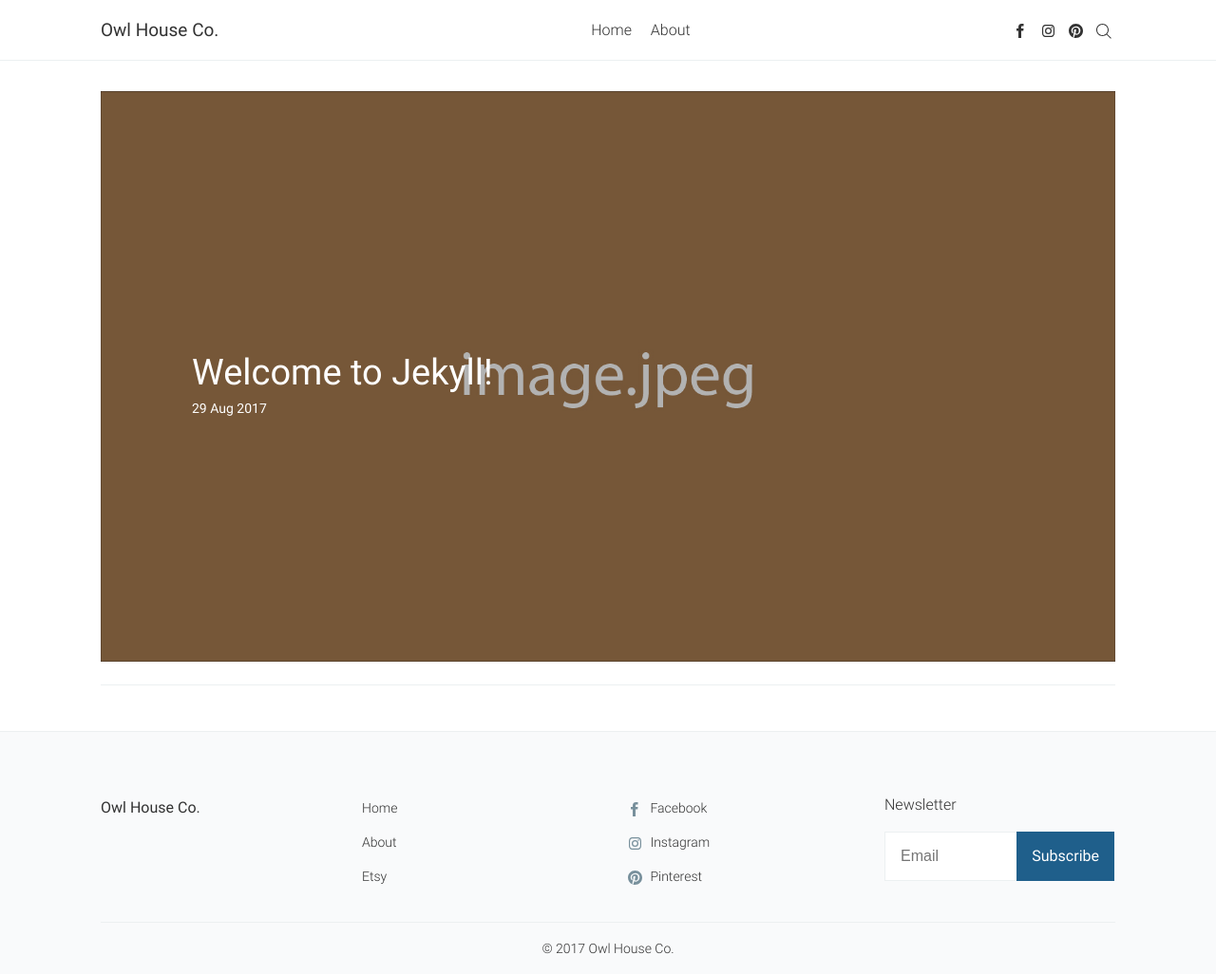
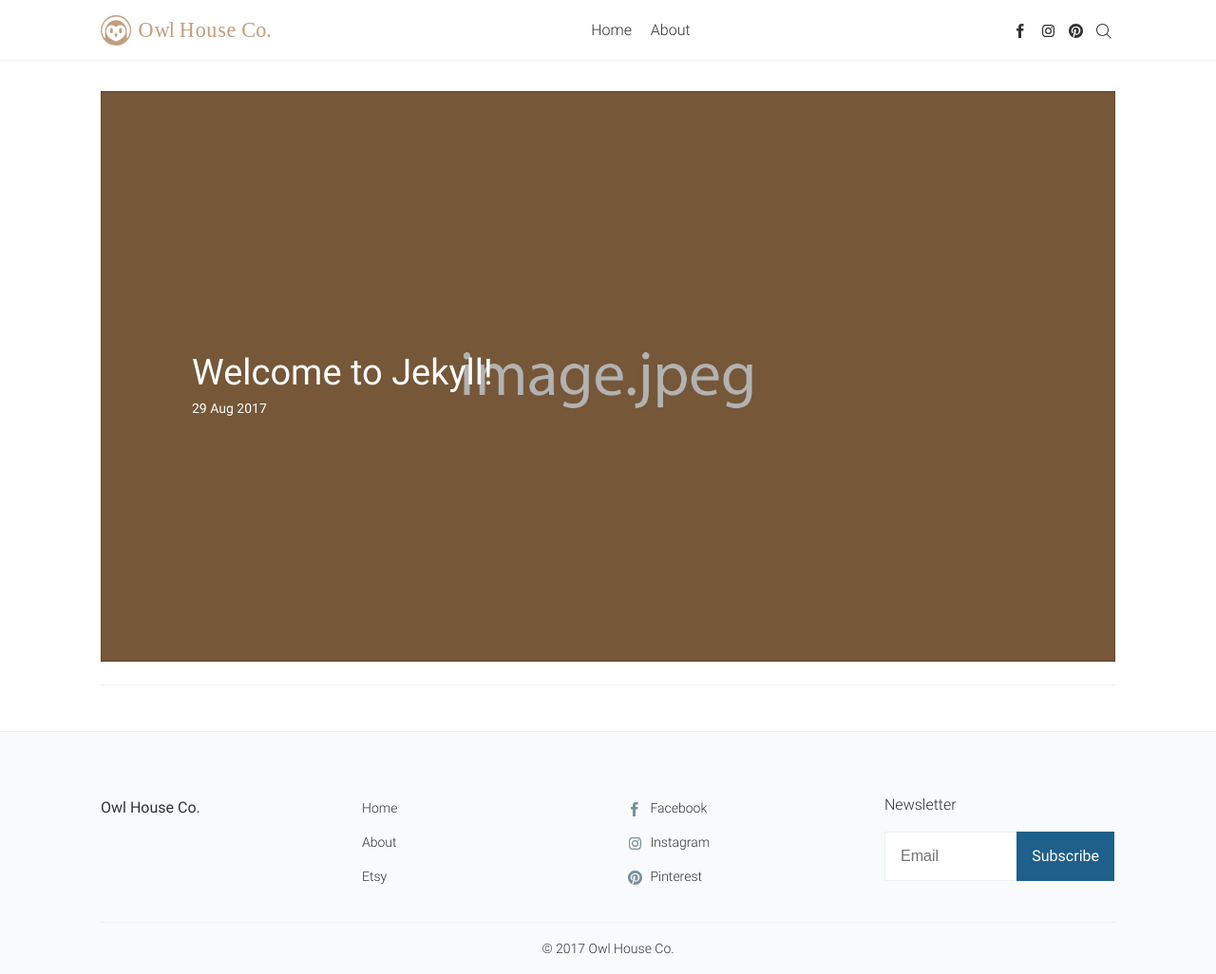
Before and after one commit to btamps/owlhouse, a Jekyll site: the page built from index.html, in a window 1280 px wide. Shown: the whole page at 95% size. Built offline with Jekyll 4.4.1, drawn with Linux system fonts in a browser that asks for light colours; the list of posts is cut into pages by our own code.

Commit message:
Added site logos

```diff
--- a/_config.yml
+++ b/_config.yml
@@ -7,7 +7,7 @@
 
 # Site settings
 title:              Owl House Co.
-logo:               # Logo image URL
+logo:               '/images/posts/owl-house-logo.svg'
 description:        Elegant Paper Crafts & Printables
 baseurl:            '' # The subpath of your site, e.g. /blog
 url:                'http://owlhouse.co' # The base hostname & protocol for your site
```
Also changed, not shown: images/posts/owl-house-logo-icon.png (added), images/posts/owl-house-logo-icon.svg (added), images/posts/owl-house-logo.svg (added).
